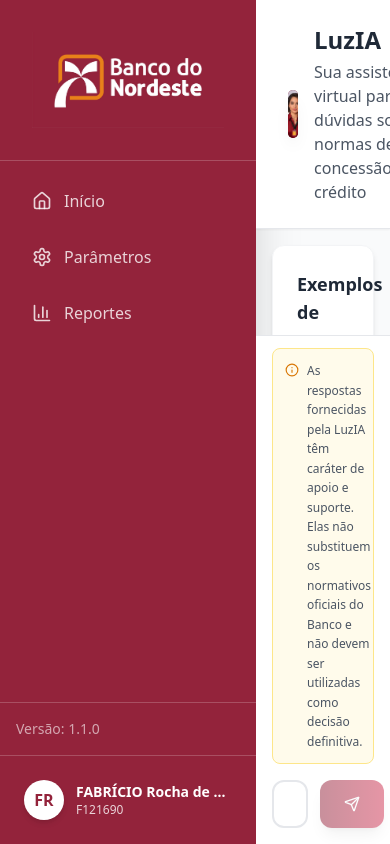
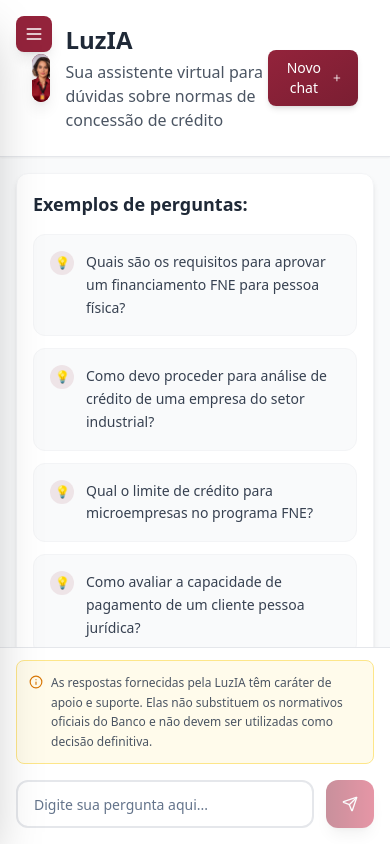
Before and after one commit to fabriciorodias/chat-home-refresh-ux, a React (Vite) app: page /chat in a window 390 px wide. Built offline with nearby package versions, Linux system fonts and the light colour scheme.

Commit message:
feat: Improve mobile usability
- Hide sidebar on mobile, showing only icons.
- Make other adjustments for better mobile experience.

```diff
--- a/src/components/Sidebar.tsx
+++ b/src/components/Sidebar.tsx
@@ -1,19 +1,48 @@
 
-import { Home, Settings, BarChart3 } from "lucide-react";
+import { Home, Settings, BarChart3, Menu, X } from "lucide-react";
 import { Link, useLocation } from "react-router-dom";
+import { useState } from "react";
 
 const Sidebar = () => {
   const location = useLocation();
+  const [isMobileMenuOpen, setIsMobileMenuOpen] = useState(false);
+
+  const toggleMobileMenu = () => {
+    setIsMobileMenuOpen(!isMobileMenuOpen);
+  };
 
   return (
-    <div className="w-64 bg-[#93233b] h-full flex flex-col shadow-2xl">
+    <>
+      {/* Mobile Menu Button */}
+      <button
+        onClick={toggleMobileMenu}
+        className="md:hidden fixed top-4 left-4 z-50 p-2 bg-[#93233b] text-white rounded-lg shadow-lg"
+      >
+        {isMobileMenuOpen ? <X size={20} /> : <Menu size={20} />}
+      </button>
+
+      {/* Mobile Overlay */}
+      {isMobileMenuOpen && (
+        <div
+          className="md:hidden fixed inset-0 bg-black/50 z-40"
+          onClick={toggleMobileMenu}
+        />
+      )}
+
+      {/* Sidebar */}
+      <div className={`
+        w-64 bg-[#93233b] h-full flex flex-col shadow-2xl transition-transform duration-300 ease-in-out
+        md:translate-x-0 md:relative md:z-auto
+        ${isMobileMenuOpen ? 'translate-x-0' : '-translate-x-full'}
+        fixed md:static z-50
+      `}>
         {/* Logo Section */}
-      <div className="p-8 border-b border-white/20">
+        <div className="p-4 md:p-8 border-b border-white/20">
           <div className="flex items-center justify-center">
             <img
               src="/lovable-uploads/49466def-81cf-4537-bf05-a5c11305cf13.png"
               alt="Banco do Nordeste"
-            className="w-full h-auto"
+              className="w-full h-auto max-w-[200px]"
             />
           </div>
         </div>
@@ -23,6 +52,7 @@ const Sidebar = () => {
           <div className="space-y-2">
             <Link
               to="/"
+              onClick={() => setIsMobileMenuOpen(false)}
               className={`flex items-center space-x-3 px-4 py-3 text-white rounded-lg transition-all duration-200 ${
                 location.pathname === "/"
                   ? "bg-white/20"
@@ -34,6 +64,7 @@ const Sidebar = () => {
             </Link>
             <a
               href="#"
+              onClick={() => setIsMobileMenuOpen(false)}
               className="flex items-center space-x-3 px-4 py-3 text-white/80 rounded-lg hover:bg-white/10 transition-all duration-200"
             >
               <Settings size={20} />
@@ -41,6 +72,7 @@ const Sidebar = () => {
             </a>
             <a
               href="#"
+              onClick={() => setIsMobileMenuOpen(false)}
               className="flex items-center space-x-3 px-4 py-3 text-white/80 rounded-lg hover:bg-white/10 transition-all duration-200"
             >
               <BarChart3 size={20} />
@@ -54,6 +86,7 @@ const Sidebar = () => {
           <p className="text-white/60 text-sm">Versão: 1.1.0</p>
         </div>
       </div>
+    </>
   );
 };
 
--- a/src/components/UserProfile.tsx
+++ b/src/components/UserProfile.tsx
@@ -1,8 +1,36 @@
 
+import { useState } from "react";
+import { ChevronUp, ChevronDown } from "lucide-react";
 
 const UserProfile = () => {
+  const [isExpanded, setIsExpanded] = useState(false);
+
   return (
-    <div className="bg-[#93233b] border-t border-white/20 p-6 w-64">
+    <div className="bg-[#93233b] border-t border-white/20 w-64">
+      {/* Mobile collapsed view */}
+      <div className="md:hidden">
+        <button
+          onClick={() => setIsExpanded(!isExpanded)}
+          className="w-full p-3 flex items-center justify-between text-white"
+        >
+          <div className="flex items-center space-x-2">
+            <div className="w-8 h-8 bg-white rounded-full flex items-center justify-center text-[#93233b] font-bold text-xs">
+              FR
+            </div>
+            <span className="text-sm font-medium truncate">FABRÍCIO</span>
+          </div>
+          {isExpanded ? <ChevronDown size={16} /> : <ChevronUp size={16} />}
+        </button>
+
+        {isExpanded && (
+          <div className="px-3 pb-3">
+            <p className="text-xs text-white/80 truncate">F121690</p>
+          </div>
+        )}
+      </div>
+
+      {/* Desktop view */}
+      <div className="hidden md:block p-6">
         <div className="flex items-center space-x-3">
           <div className="w-10 h-10 bg-white rounded-full flex items-center justify-center text-[#93233b] font-bold shadow-md flex-shrink-0">
             FR
@@ -13,6 +41,7 @@ const UserProfile = () => {
           </div>
         </div>
       </div>
+    </div>
   );
 };
 
--- a/src/pages/Chat.tsx
+++ b/src/pages/Chat.tsx
@@ -1,3 +1,4 @@
+
 import { useState, useEffect, useRef } from "react";
 import { Send, Info } from "lucide-react";
 import { Button } from "@/components/ui/button";
@@ -102,12 +103,17 @@ const Chat = () => {
   return (
     <div className="h-screen bg-gray-50 flex overflow-hidden">
 
-      {/* Sidebar Container - Full Height */}
-      <div className="flex flex-col h-full">
+      {/* Sidebar Container - Hidden on Mobile */}
+      <div className="hidden md:flex flex-col h-full">
         <div className="flex-1">
           <Sidebar />
         </div>
         <UserProfile />
+      </div>
+
+      {/* Mobile Sidebar */}
+      <div className="md:hidden">
+        <Sidebar />
       </div>
 
       {/* Main Content */}
@@ -120,9 +126,9 @@ const Chat = () => {
             <div className="flex-1 p-4 lg:p-6 overflow-auto">
               <div className="max-w-4xl mx-auto space-y-6">
                 {/* Prompt Suggestions */}
-                <div className="bg-white rounded-xl shadow-md border border-gray-100 p-6">
+                <div className="bg-white rounded-xl shadow-md border border-gray-100 p-4 md:p-6">
                   <h3 className="text-lg font-semibold text-gray-800 mb-4">Exemplos de perguntas:</h3>
-                  <div className="grid md:grid-cols-2 gap-3">
+                  <div className="grid grid-cols-1 md:grid-cols-2 gap-3">
                     {promptSuggestions.map((prompt, index) => (
                       <button
                         key={index}
@@ -184,13 +190,13 @@ const Chat = () => {
                   onChange={(e) => setMessage(e.target.value)}
                   onKeyPress={handleKeyPress}
                   placeholder="Digite sua pergunta aqui..."
-                  className="flex-1 h-12 px-4 border-2 border-gray-200 focus:border-bn-primary rounded-xl transition-colors"
+                  className="flex-1 h-12 px-4 border-2 border-gray-200 focus:border-bn-primary rounded-xl transition-colors text-sm md:text-base"
                   disabled={isTyping}
                 />
                 <Button
                   onClick={handleSend}
                   disabled={!message.trim() || isTyping}
-                  className="h-12 px-6 bg-gradient-to-r from-bn-primary to-bn-accent hover:from-bn-secondary hover:to-bn-primary disabled:opacity-50 disabled:cursor-not-allowed rounded-xl shadow-lg transition-all duration-200"
+                  className="h-12 px-4 md:px-6 bg-gradient-to-r from-bn-primary to-bn-accent hover:from-bn-secondary hover:to-bn-primary disabled:opacity-50 disabled:cursor-not-allowed rounded-xl shadow-lg transition-all duration-200"
                 >
                   <Send size={20} />
                 </Button>
--- a/src/pages/Index.tsx
+++ b/src/pages/Index.tsx
@@ -1,3 +1,4 @@
+
 import Sidebar from "@/components/Sidebar";
 import ChatHeader from "@/components/ChatHeader";
 import InfoCard from "@/components/InfoCard";
@@ -9,22 +10,27 @@ import { HelpCircle, Settings, Video, BookOpen, Sparkles, CheckCircle } from "lu
 const Index = () => {
   return (
     <div className="h-screen bg-gradient-to-br from-gray-50 via-white to-gray-100 flex overflow-hidden">
-      {/* Sidebar Container - Full Height */}
-      <div className="flex flex-col h-full">
+      {/* Sidebar Container - Full Height on Desktop, Hidden on Mobile */}
+      <div className="hidden md:flex flex-col h-full">
         <div className="flex-1">
           <Sidebar />
         </div>
         <UserProfile />
       </div>
 
+      {/* Mobile Sidebar */}
+      <div className="md:hidden">
+        <Sidebar />
+      </div>
+
       {/* Main Content */}
       <div className="flex-1 flex flex-col h-full overflow-auto">
         <ChatHeader />
 
-        <div className="flex-1 p-6 lg:p-8 overflow-auto">
-          <div className="max-w-6xl mx-auto space-y-6">
+        <div className="flex-1 p-4 md:p-6 lg:p-8 overflow-auto">
+          <div className="max-w-6xl mx-auto space-y-4 md:space-y-6">
             {/* Information Cards */}
-            <div className="grid lg:grid-cols-2 gap-4">
+            <div className="grid grid-cols-1 lg:grid-cols-2 gap-4">
               <InfoCard
                 icon={<HelpCircle size={18} />}
                 title="Quem sou?"
@@ -151,7 +157,7 @@ const Index = () => {
             </div>
 
             {/* Chat Interface */}
-            <div className="mt-6">
+            <div className="mt-4 md:mt-6">
               <ChatInterface />
             </div>
           </div>
```
Lines whose indentation alone changed are shown as unchanged.
